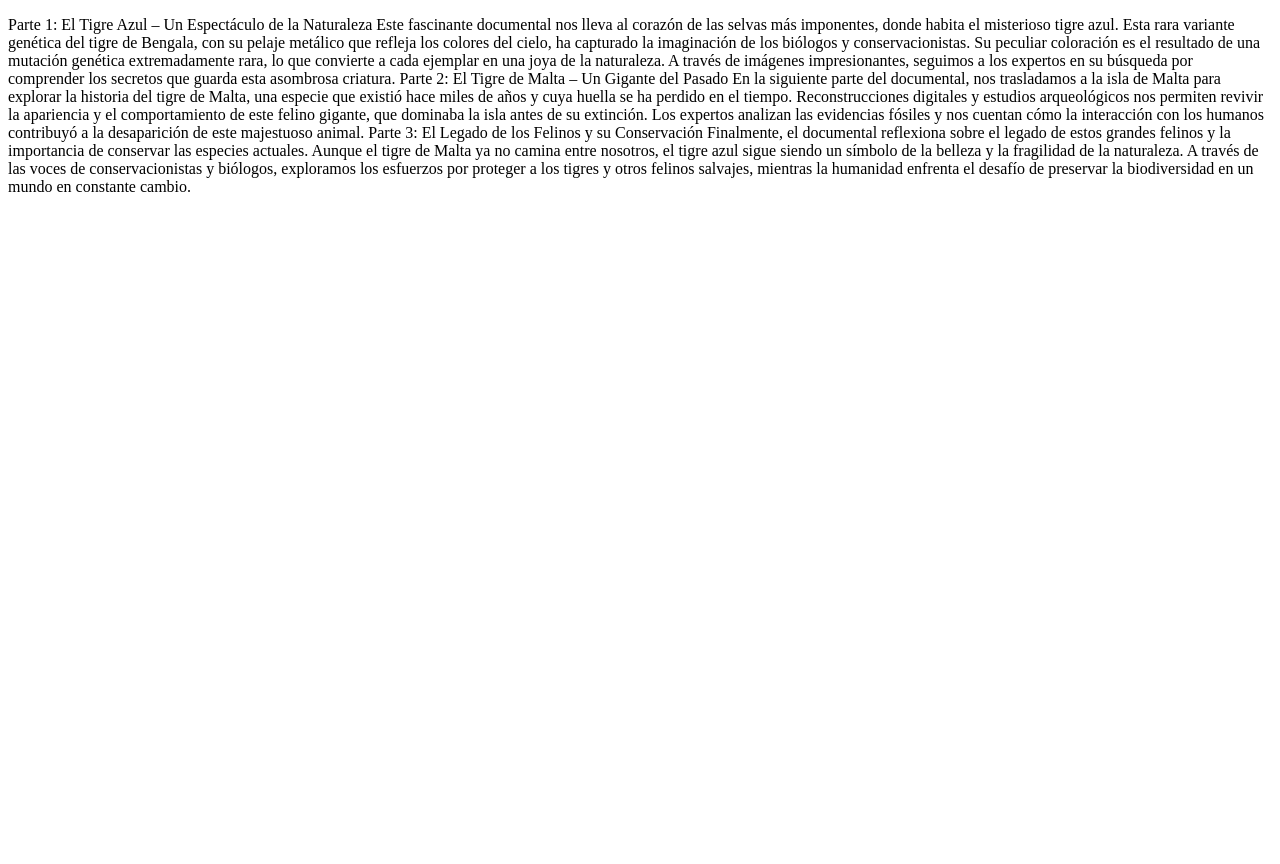
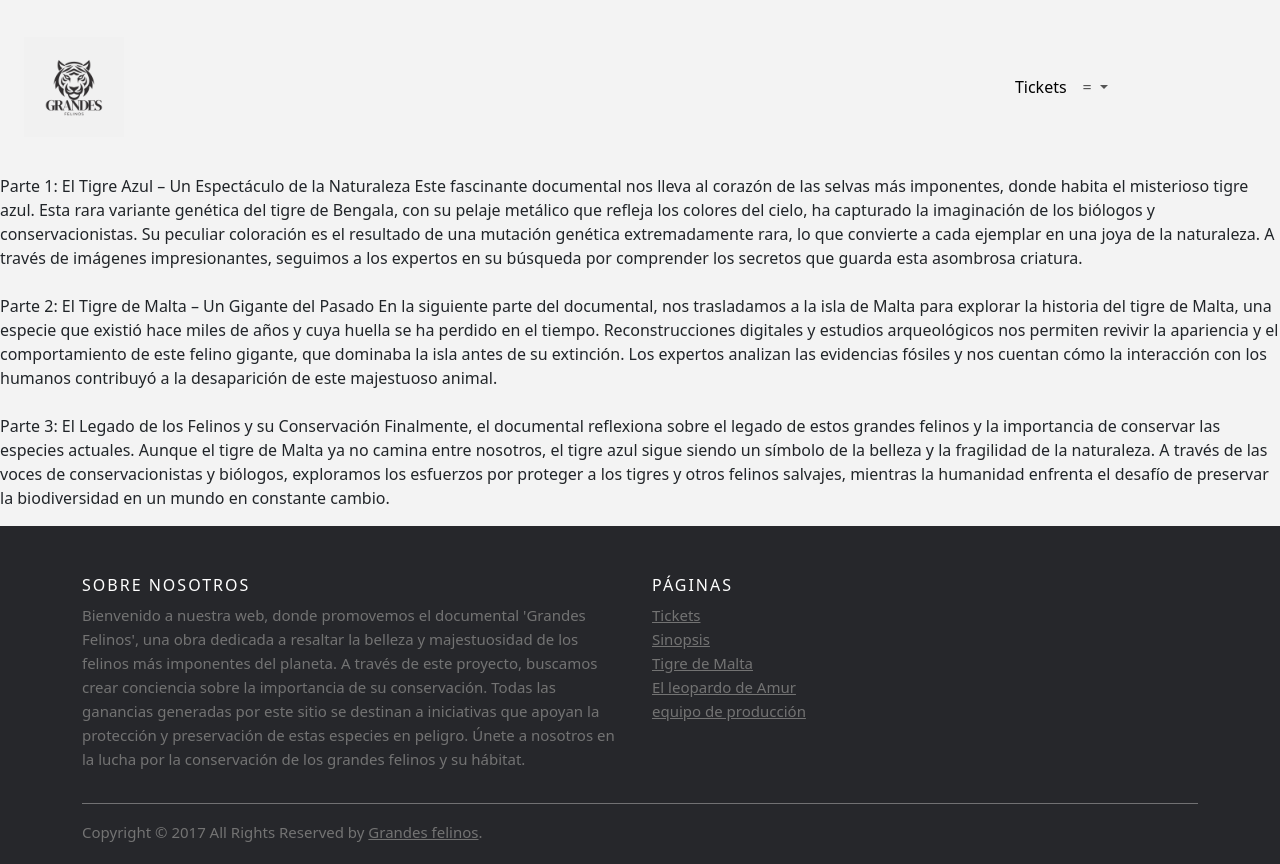
Before and after one commit to pachorsc/web-GF, a plain HTML site: page sinopsis.html in a window 1280 px wide. Before the commit the page ends 800 px from the top, so only its background shows below. Drawn offline with nearby package versions, Linux system fonts and the light colour scheme.

Commit message:
faltan las img

```diff
--- a/sinopsis.html
+++ b/sinopsis.html
@@ -1,18 +1,87 @@
-<!DOCTYPE html>
-<html lang="en">
+<!doctype html>
+<html lang="es">
   <head>
-    <meta charset="UTF-8">
-    <meta name="viewport" content="width=device-width, initial-scale=1.0">
-    <title>Document</title>
+    <meta charset="utf-8">
+    <meta name="viewport" content="width=device-width, initial-scale=1">
+    <title>Grandes Felinos</title>
+    <link href="https://cdn.jsdelivr.net/npm/bootstrap@5.3.3/dist/css/bootstrap.min.css" rel="stylesheet" integrity="sha384-QWTKZyjpPEjISv5WaRU9OFeRpok6YctnYmDr5pNlyT2bRjXh0JMhjY6hW+ALEwIH" crossorigin="anonymous">
+    <link rel="stylesheet" href="./anim.css">
   </head>
   <body>
+    <header>
+        <nav class="navbar navbar-expand-lg">
+            <div class="container-fluid p-4">
+              <a class="navbar-brand" href="index.html"><img class="img-fluid " src="./img/logo.png" alt="" ></a>
+              <button class="navbar-toggler" type="button" data-bs-toggle="collapse" data-bs-target="#navbarNavDropdown" aria-controls="navbarNavDropdown" aria-expanded="false" aria-label="Toggle navigation">
+                <span class="navbar-toggler-icon"></span>
+              </button>
+              <div class="collapse navbar-collapse" id="navbarNavDropdown">
+                <ul class="navbar-nav">
+                  <li class="nav-item">
+                    <a class="nav-link active" aria-current="page" href="./tickets.html">Tickets</a>
+                  </li>
+
+                  <li class="nav-item dropdown">
+                    <a class="nav-link dropdown-toggle" href="#" role="button" data-bs-toggle="dropdown" aria-expanded="false">
+                        &#61;
+                    </a>
+                    <ul class="dropdown-menu">
+                      <li><a class="dropdown-item" href="./sinopsis.html">Sinopsis</a></li>
+                      <li><a class="dropdown-item" href="#">Tigre de Malta</a></li>
+                      <li><a class="dropdown-item" href="#">El leopardo de Amur</a></li>
+                      <li><a class="dropdown-item" href="#">equipo de producción</a></li>
+                    </ul>
+                  </li>
+                </ul>
+              </div>
+            </div>
+          </nav>
+    </header>
+    <main>
         <p>Parte 1: El Tigre Azul – Un Espectáculo de la Naturaleza
-        Este fascinante documental nos lleva al corazón de las selvas más imponentes, donde habita el misterioso tigre azul. Esta rara variante genética del tigre de Bengala, con su pelaje metálico que refleja los colores del cielo, ha capturado la imaginación de los biólogos y conservacionistas. Su peculiar coloración es el resultado de una mutación genética extremadamente rara, lo que convierte a cada ejemplar en una joya de la naturaleza. A través de imágenes impresionantes, seguimos a los expertos en su búsqueda por comprender los secretos que guarda esta asombrosa criatura.
+            Este fascinante documental nos lleva al corazón de las selvas más imponentes, donde habita el misterioso tigre azul. Esta rara variante genética del tigre de Bengala, con su pelaje metálico que refleja los colores del cielo, ha capturado la imaginación de los biólogos y conservacionistas. Su peculiar coloración es el resultado de una mutación genética extremadamente rara, lo que convierte a cada ejemplar en una joya de la naturaleza. A través de imágenes impresionantes, seguimos a los expertos en su búsqueda por comprender los secretos que guarda esta asombrosa criatura. <br><br>
 
             Parte 2: El Tigre de Malta – Un Gigante del Pasado
-        En la siguiente parte del documental, nos trasladamos a la isla de Malta para explorar la historia del tigre de Malta, una especie que existió hace miles de años y cuya huella se ha perdido en el tiempo. Reconstrucciones digitales y estudios arqueológicos nos permiten revivir la apariencia y el comportamiento de este felino gigante, que dominaba la isla antes de su extinción. Los expertos analizan las evidencias fósiles y nos cuentan cómo la interacción con los humanos contribuyó a la desaparición de este majestuoso animal.
+            En la siguiente parte del documental, nos trasladamos a la isla de Malta para explorar la historia del tigre de Malta, una especie que existió hace miles de años y cuya huella se ha perdido en el tiempo. Reconstrucciones digitales y estudios arqueológicos nos permiten revivir la apariencia y el comportamiento de este felino gigante, que dominaba la isla antes de su extinción. Los expertos analizan las evidencias fósiles y nos cuentan cómo la interacción con los humanos contribuyó a la desaparición de este majestuoso animal. <br><br>
 
             Parte 3: El Legado de los Felinos y su Conservación
             Finalmente, el documental reflexiona sobre el legado de estos grandes felinos y la importancia de conservar las especies actuales. Aunque el tigre de Malta ya no camina entre nosotros, el tigre azul sigue siendo un símbolo de la belleza y la fragilidad de la naturaleza. A través de las voces de conservacionistas y biólogos, exploramos los esfuerzos por proteger a los tigres y otros felinos salvajes, mientras la humanidad enfrenta el desafío de preservar la biodiversidad en un mundo en constante cambio.</p>
+
+    </main>
+
+
+
+      <!-- Site footer -->
+      <footer class="site-footer">
+        <div class="container">
+          <div class="row">
+            <div class="col-sm-12 col-md-6">
+              <h6>Sobre nosotros</h6>
+              <p class="text-justify">Bienvenido a nuestra web, donde promovemos el documental 'Grandes Felinos', una obra dedicada a resaltar la belleza y majestuosidad de los felinos más imponentes del planeta. A través de este proyecto, buscamos crear conciencia sobre la importancia de su conservación. Todas las ganancias generadas por este sitio se destinan a iniciativas que apoyan la protección y preservación de estas especies en peligro. Únete a nosotros en la lucha por la conservación de los grandes felinos y su hábitat.</p>
+            </div>
+
+            <div class="col-xs-6 col-md-3">
+              <h6>Páginas</h6>
+              <ul class="footer-links">
+                <li><a href="./tickets.html">Tickets</a></li>
+                <li><a href="./sinopsis.html">Sinopsis</a></li>
+                <li><a href="">Tigre de Malta</a></li>
+                <li><a href="">El leopardo de Amur</a></li>
+                <li><a href="">equipo de producción</a></li>
+              </ul>
+            </div>
+          </div>
+          <hr>
+        </div>
+        <div class="container">
+          <div class="row">
+            <div class="col-md-8 col-sm-6 col-xs-12">
+              <p class="copyright-text">Copyright &copy; 2017 All Rights Reserved by
+           <a href="#">Grandes felinos</a>.
+              </p>
+            </div>
+          </div>
+        </div>
+  </footer>
   </body>
 </html>
```
Also changed, not shown: index.html (+3 -2 lines). Lines whose indentation alone changed are shown as unchanged.
